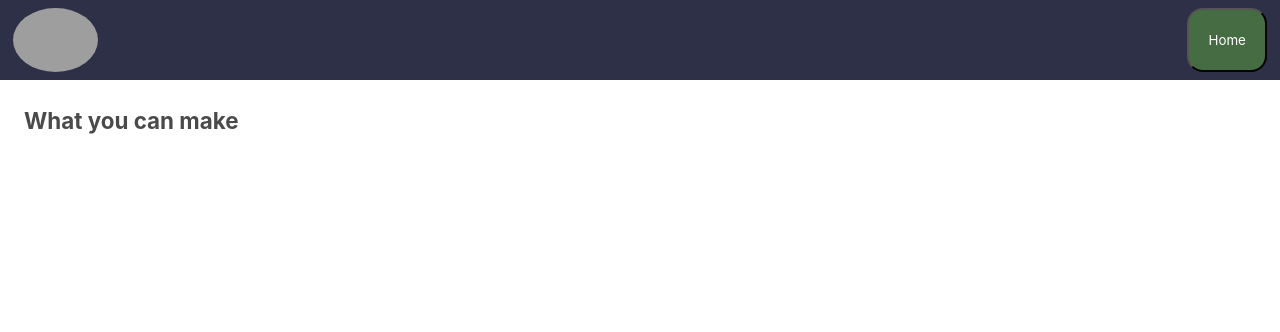
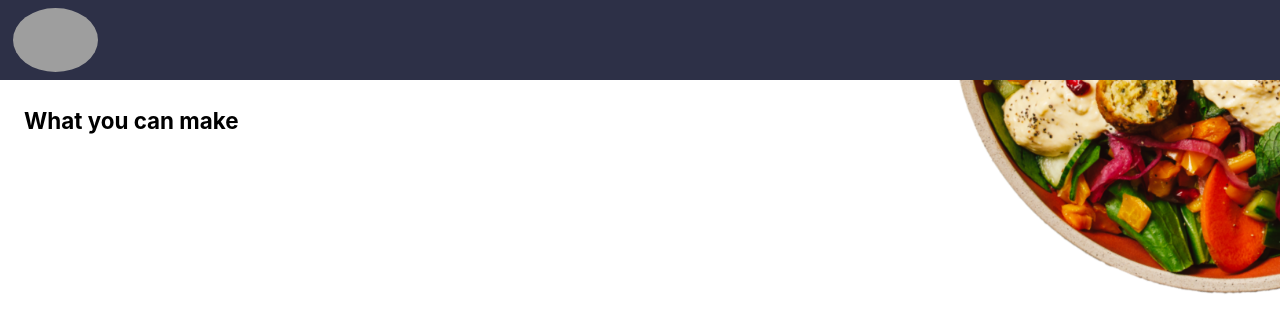
Before and after one commit to cl-lee/recipe-app, a React (Create React App) app: page / in a window 1280 px wide. Shown: the top 332 px of the page. Built offline with nearby package versions, Linux system fonts and the light colour scheme; grey boxes are pictures that could not be loaded.

Commit message:
added styles folder and moved Recipe.css into it, added assets folder and added a decoration image to the assets folder, modified decoration image style

```diff
--- a/src/Components/Recipe.js
+++ b/src/Components/Recipe.js
@@ -1,6 +1,7 @@
 import ResultCarousel from "./ResultCarousel";
-import "./Recipe.css";
+import "./styles/Recipe.css";
 import { Link } from "react-router-dom";
+import dishImage from "./assets/dish1.png";
 
 function Recipe() {
   return (
@@ -14,9 +15,11 @@ function Recipe() {
           alt="Logo"
         />
         {/* Home button */}
-        <button id="home-button">Home</button>
+        {/* <button id="home-button"><Link to="/">Home</Link></button> */}
       </nav>
-      <main>
+      <main id="recipe-page-main">
+        {/* decoration image 1 */}
+        <img id="decoration-dish" src={dishImage} alt="A healthy salad dish" />
         <header id="recipe-page-header">
           {/* PAGE TITLE */}
           <h1 id="recipe-page-title">What you can make</h1>
@@ -26,10 +29,9 @@ function Recipe() {
       </main>
 
       {/* EDIT SEARCH BUTTON (goes back to search page)*/}
-      <footer>
+      <footer id="recipe-page-footer">
         <div className="content has-text-centered">
-          {/* Button routes back to search page */}
-          {/* <button className="button is-rounded is-responsive">
+          {/* <button className="button is-rounded is-medium is-responsive">
             <Link to="search-page">Edit Search</Link>
           </button> */}
         </div>
--- a/src/Components/Recipe.css
+++ b/src/Components/styles/Recipe.css
@@ -17,11 +17,37 @@
   color: #ffffff;
 }
 
+#recipe-page-main {
+  height: 80vh;
+  position: relative;
+  overflow: hidden;
+}
+
+#decoration-dish {
+  height: auto;
+  width: 30%;
+  position: absolute;
+  top: -5.5vh;
+  right: 0%;
+  z-index: -1;
+}
+
 #recipe-page-header {
-    padding: 1.5rem;
+  padding: 1.5rem;
 }
 
 #recipe-page-title {
   font-weight: bold;
   font-size: 1.4rem;
+  color: black;
 }
+
+#recipe-page-footer {
+  height: 20vh;
+}
+
+@media (min-width: 480px) {
+  #decoration-dish {
+    top: -13.5vh;
+  }
+}
```
Also changed, not shown: src/Components/assets/dish1.png (added).
